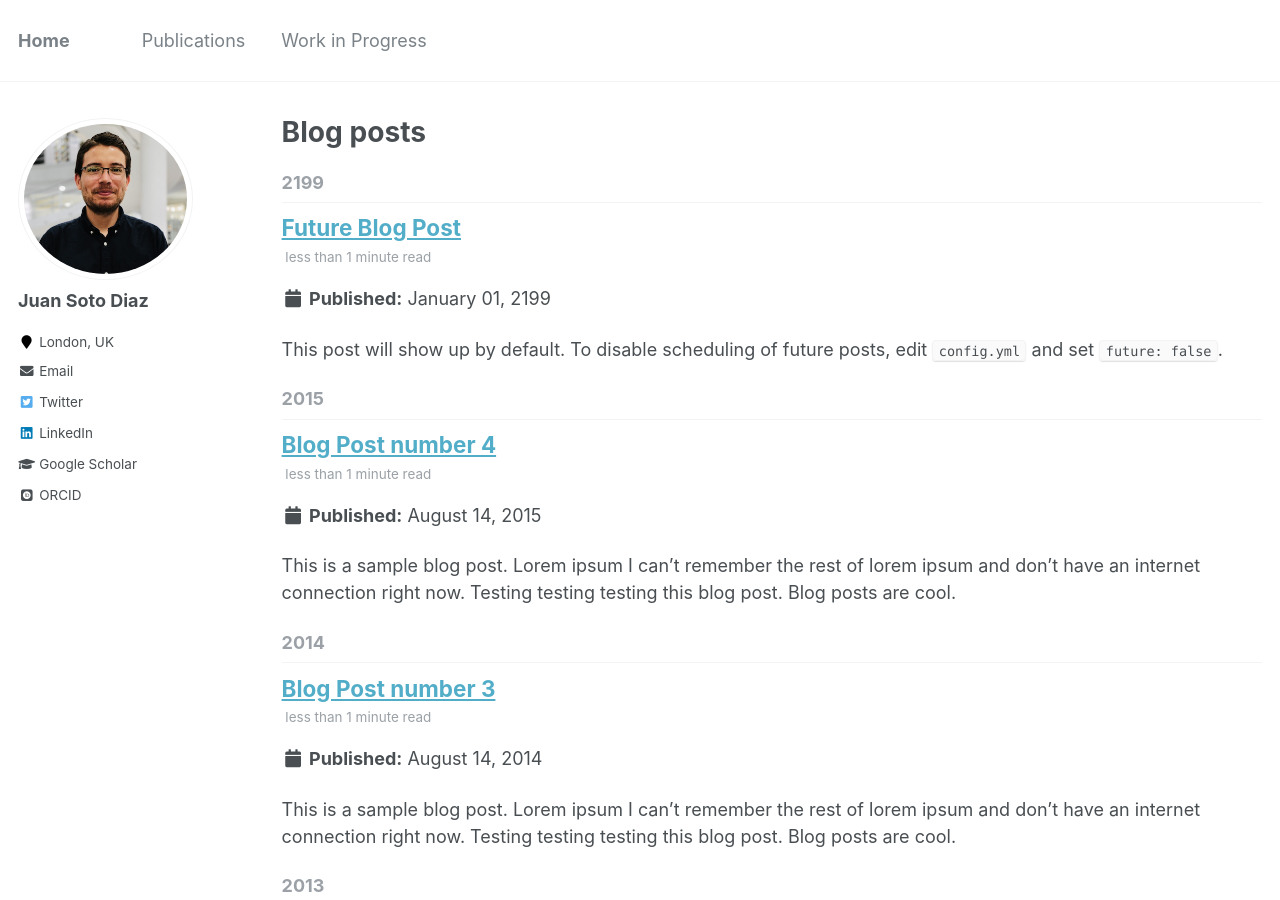
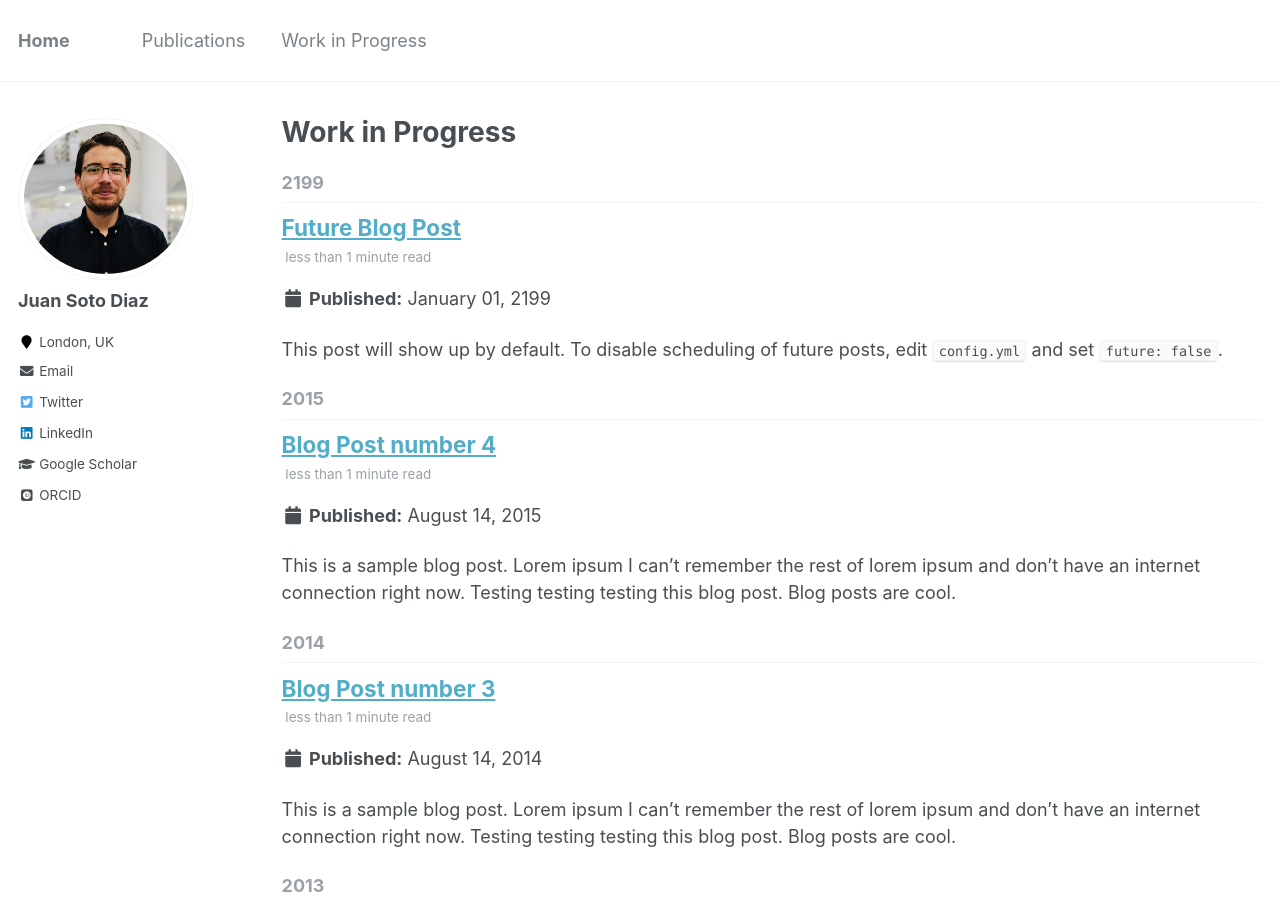
Before and after one commit to pedrofierroz87/pedrofierroz87.github.io, a Jekyll site: the page built from _pages/year-archive.html, in a window 1280 px wide and 900 px high. Built offline with Jekyll 4.4.1, drawn with Linux system fonts in a browser that asks for light colours; some web fonts are replaced.

Commit message:
Update year-archive.html

```diff
--- a/_pages/year-archive.html
+++ b/_pages/year-archive.html
@@ -1,7 +1,7 @@
 ---
 layout: archive
 permalink: /year-archive/
-title: "Blog posts"
+title: "Work in Progress"
 author_profile: true
 redirect_from:
   - /wordpress/blog-posts/
```
